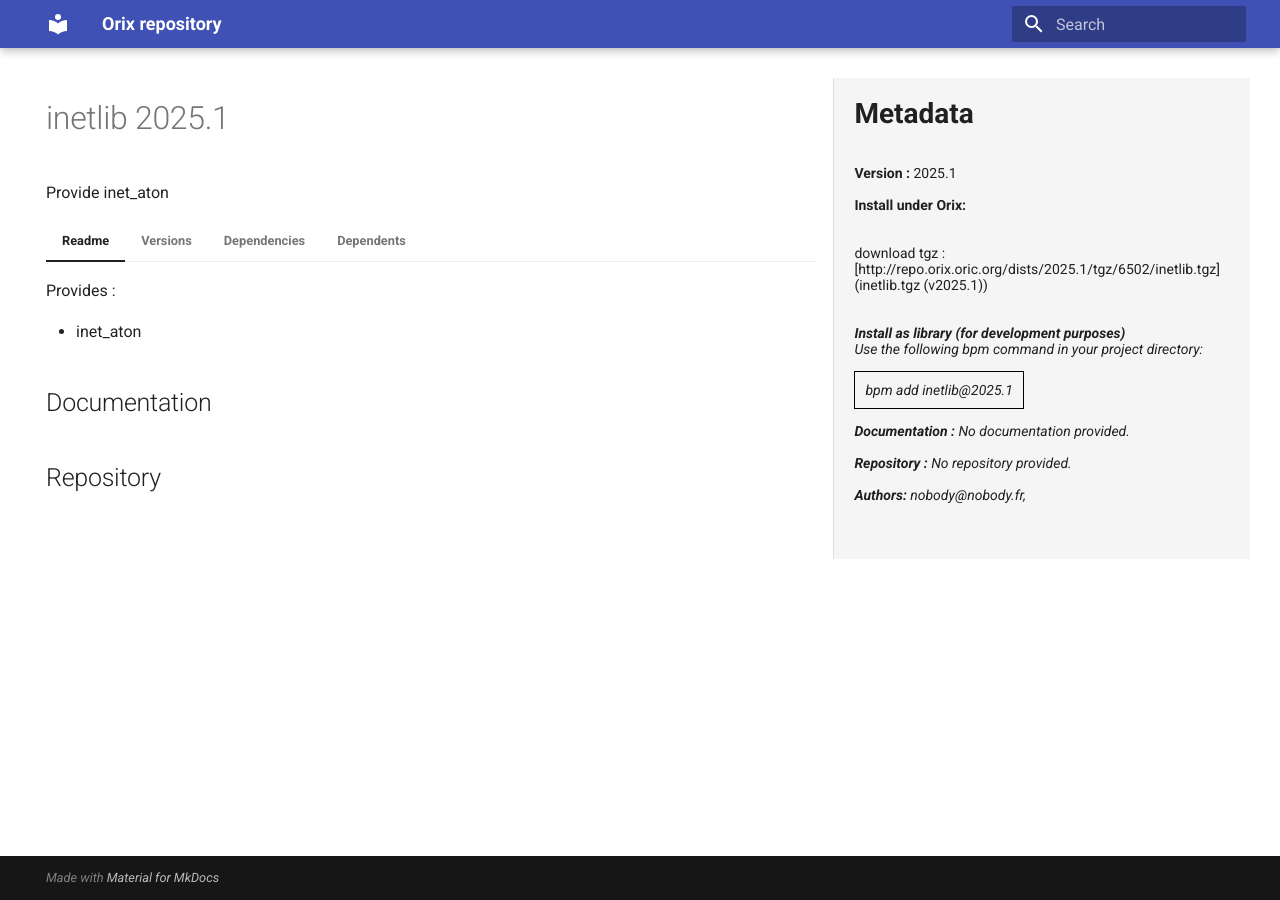
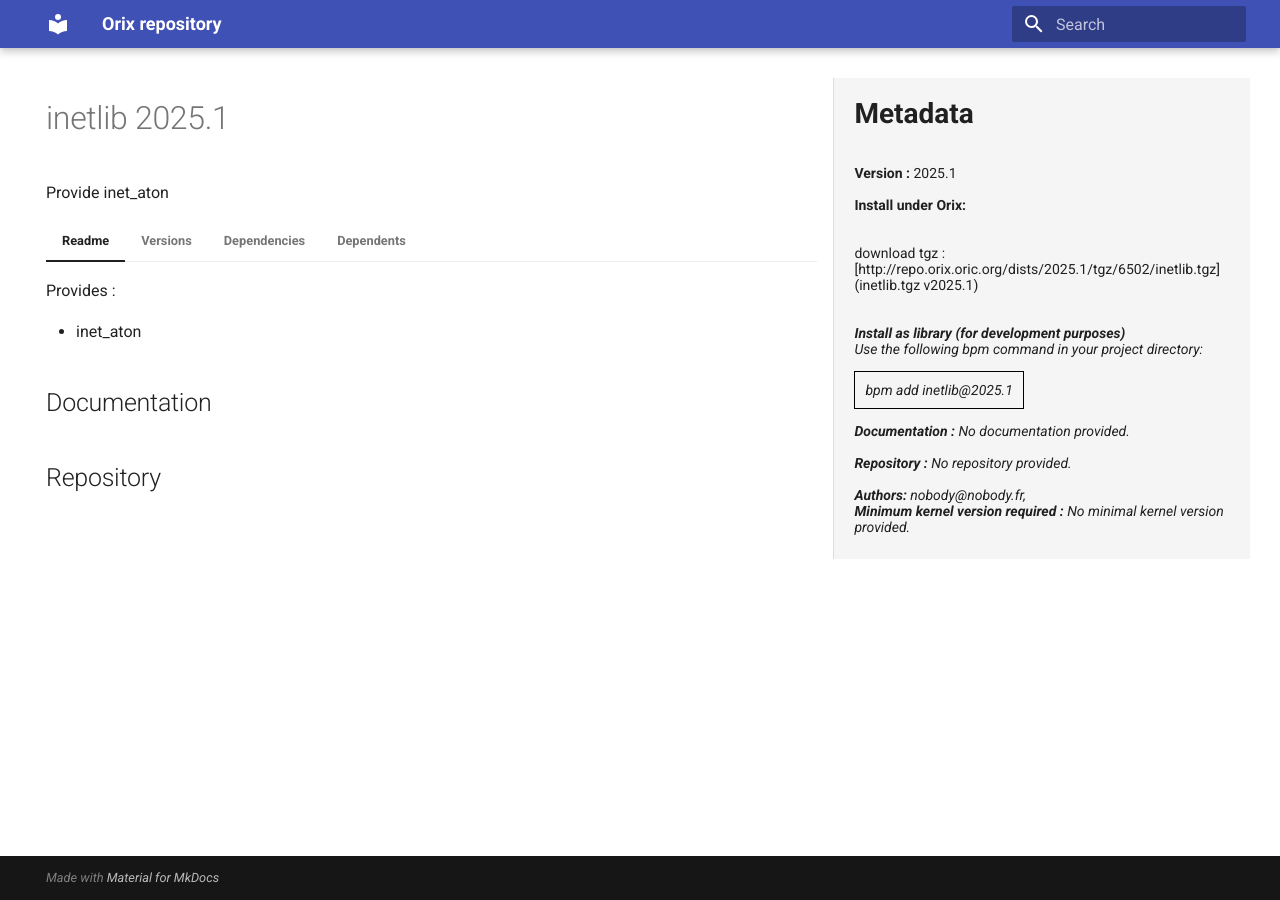
Before and after one commit to oriclibs/oriclibs.github.io, an MkDocs documentation site: the page built from docs/inetlib/2025.1/index.md, in a window 1280 px wide. Built offline with MkDocs 1.6.1 and Material for MkDocs 9.7.7, drawn with Linux system fonts in a browser that asks for light colours.

Commit message:
Mise à jour automatique via GitHub Actions

```diff
--- a/docs/inetlib/2025.1/index.md
+++ b/docs/inetlib/2025.1/index.md
@@ -25,6 +25,6 @@ Provide inet_aton
 
 === "Dependents"
 </div>
-<div class="content-right"><h1>Metadata</h1><br><b>Version :</b> 2025.1<br><br><b>Install under Orix:</b><br><br><br>download tgz : [http://repo.orix.oric.org/dists/2025.1/tgz/6502/inetlib.tgz](inetlib.tgz (v2025.1))<br><i><br><br><b>Install as library (for development purposes)</b><br>Use the following bpm command in your project directory:<br><p class="encadre">bpm add inetlib@2025.1</p><br><b>Documentation :</b> No documentation provided.<br><br><b>Repository : </b>No repository provided.<br><br><b>Authors:</b> nobody@nobody.fr,
+<div class="content-right"><h1>Metadata</h1><br><b>Version :</b> 2025.1<br><br><b>Install under Orix:</b><br><br><br>download tgz : [http://repo.orix.oric.org/dists/2025.1/tgz/6502/inetlib.tgz](inetlib.tgz v2025.1)<br><i><br><br><b>Install as library (for development purposes)</b><br>Use the following bpm command in your project directory:<br><p class="encadre">bpm add inetlib@2025.1</p><br><b>Documentation :</b> No documentation provided.<br><br><b>Repository : </b>No repository provided.<br><br><b>Authors:</b> nobody@nobody.fr, <br><b>Minimum kernel version required : </b> No minimal kernel version provided.<br>
 </div>
 </div>
```
Also changed, not shown: docs/bms/2025.4/index.md (+1 -1 lines), docs/ch395lib/2024.4/index.md (+1 -1 lines), docs/socketlib/2025.2/index.md (+1 -1 lines), docs/socketlib/2025.4/index.md (+1 -1 lines), docs/zx02/2025.4/index.md (+1 -1 lines).
